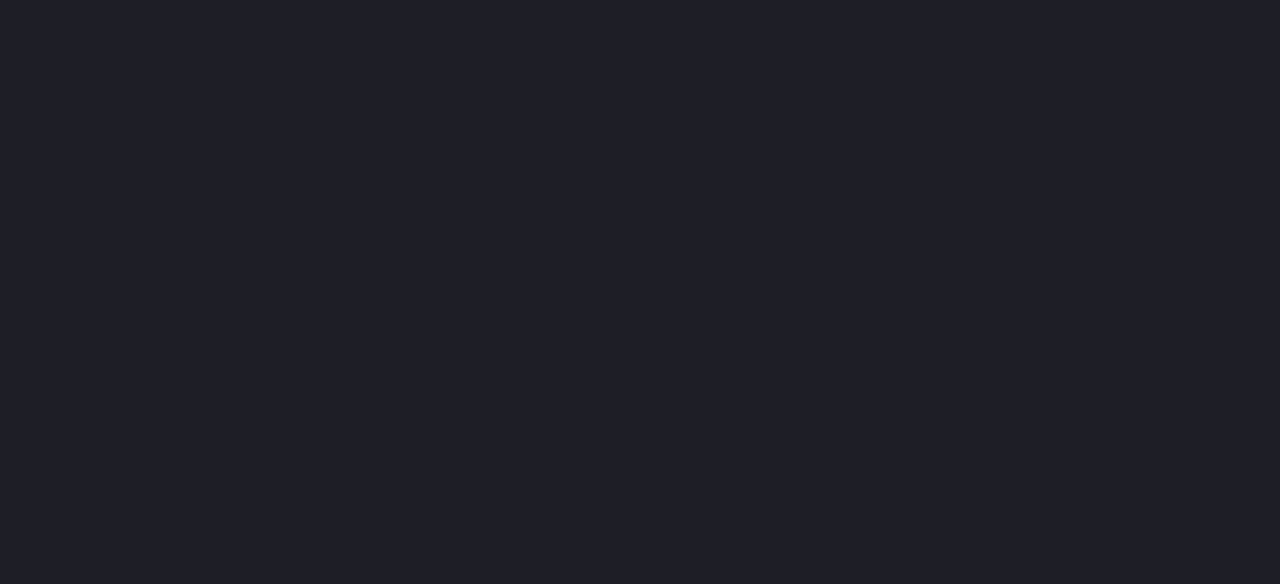
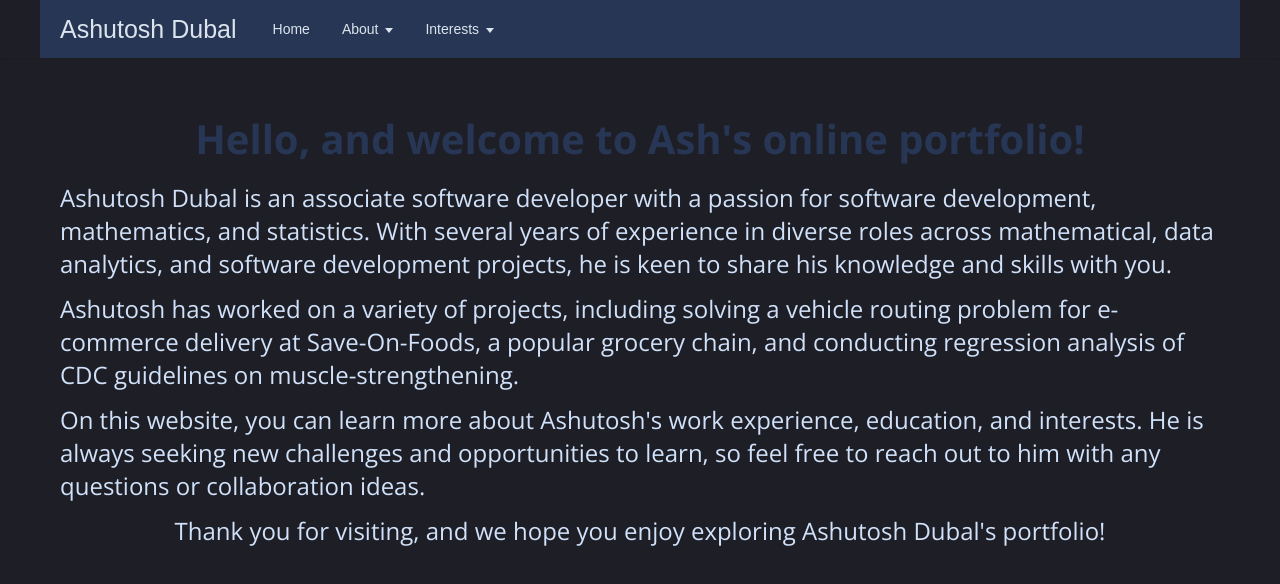
Before and after one commit to Ashutosh-Dubal/my-projects, a React (Create React App) app: page / in a window 1280 px wide. Before the commit this address had no page. Shown: the top 584 px of the page. Built offline with nearby package versions, Linux system fonts and the light colour scheme.

Commit message:
updated routes

```diff
--- a/src/components/App.js
+++ b/src/components/App.js
@@ -25,7 +25,7 @@
   return (
     <>
       <Routes>
-        <Route path="/my-projects" element={<Layout />} >
+        <Route path="/" element={<Layout />} >
           <Route index element={<HomePage />} />
           <Route path="about" element={<AboutPage />} />
 
```
